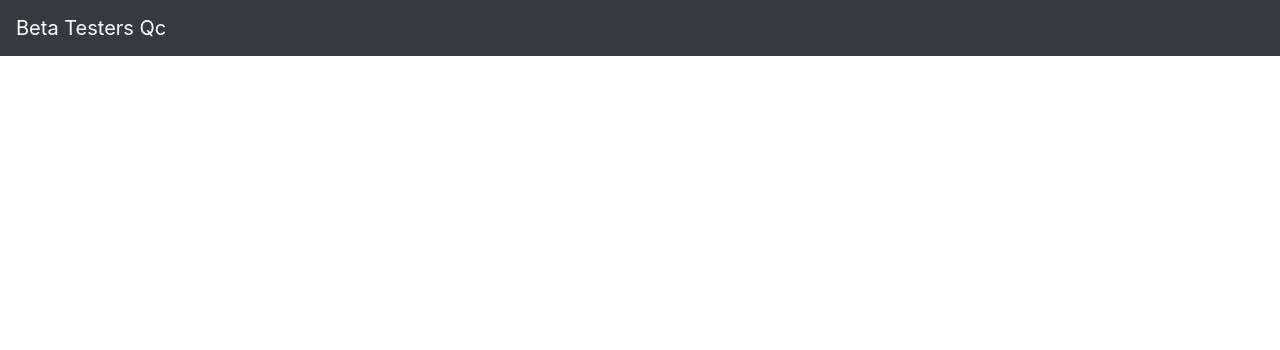
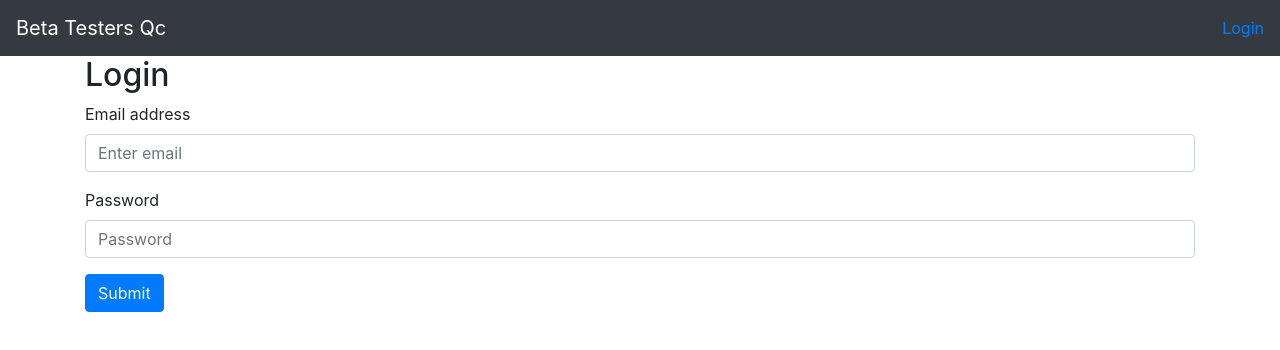
Before and after one commit to jangopro/beta-testers-qc-frontend, a React (Create React App) app: page /login in a window 1280 px wide. Shown: the top 350 px of the page. Built offline with nearby package versions, Linux system fonts and the light colour scheme.

Commit message:
add Login component

```diff
--- a/src/components/Header.tsx
+++ b/src/components/Header.tsx
@@ -8,6 +8,7 @@ export default class Header extends Component {
           <a className="navbar-brand" href="/">
             Beta Testers Qc
           </a>
+          <a href="/login">Login</a>
         </nav>
       </React.Fragment>
     );
--- /dev/null
+++ b/src/components/Login.tsx
@@ -0,0 +1,35 @@
+import React, { Component } from "react";
+
+export default class Login extends Component {
+  render() {
+    return (
+      <div>
+        <h2>Login</h2>
+        <form>
+          <div className="form-group">
+            <label htmlFor="exampleInputEmail1">Email address</label>
+            <input
+              type="email"
+              className="form-control"
+              id="exampleInputEmail1"
+              aria-describedby="emailHelp"
+              placeholder="Enter email"
+            />
+          </div>
+          <div className="form-group">
+            <label htmlFor="exampleInputPassword1">Password</label>
+            <input
+              type="password"
+              className="form-control"
+              id="exampleInputPassword1"
+              placeholder="Password"
+            />
+          </div>
+          <button type="submit" className="btn btn-primary">
+            Submit
+          </button>
+        </form>
+      </div>
+    );
+  }
+}
--- a/src/components/Page.tsx
+++ b/src/components/Page.tsx
@@ -3,6 +3,7 @@ import Header from "./Header";
 import { BrowserRouter, Switch, Route } from "react-router-dom";
 import ProjectList from "./ProjectList";
 import { ProjectDetails } from "./ProjectDetails";
+import Login from "./Login";
 
 export default class Page extends Component {
   render() {
@@ -14,6 +15,7 @@ export default class Page extends Component {
             <Switch>
               <Route exact path="/" component={ProjectList} />
               <Route path="/projectDetail" component={ProjectDetails} />
+              <Route path="/login" component={Login} />
             </Switch>
           </BrowserRouter>
         </div>
--- a/src/components/ProjectCard.tsx
+++ b/src/components/ProjectCard.tsx
@@ -9,7 +9,7 @@ export default class Project extends Component<Props, {}> {
         <img
           className="card-img-top"
           src={require("../img/vga.png")}
-          alt="Card image cap"
+          alt="Project Landing Page"
         />
         <div className="card-body">
           <h2 className="card-title">
```
Also changed, not shown: 1 other file (tests, documents, lock files or other folders).
